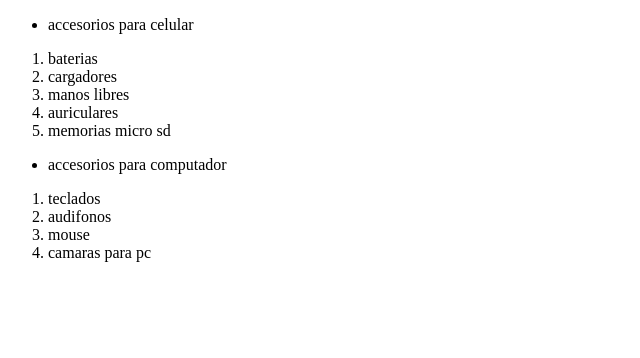
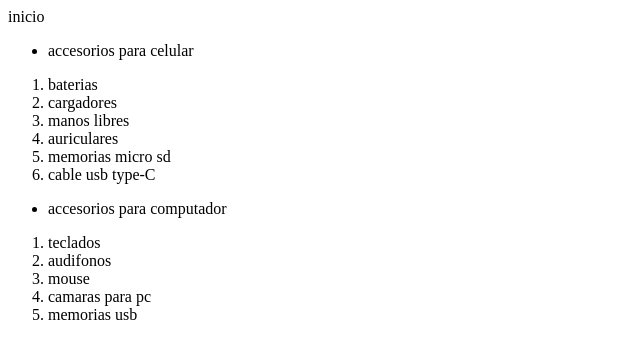
Before and after one commit to Quineddie/mirepo, a plain HTML site: page index.html in a window 1280 px wide. Shown: the whole page, without its empty margins (0-640 px from the left). Drawn offline with Linux system fonts and the light colour scheme.

Commit message:
cambios archivo de texto

```diff
--- a/index.html
+++ b/index.html
@@ -9,7 +9,7 @@
     <link rel="stylesheet" href="./css/style.css"
 <body>
     <header>
-        <nav></nav>
+        <nav>inicio</nav>
     </header>
     <main>
         <section>
@@ -23,6 +23,7 @@
             <li>manos libres</li>
             <li>auriculares</li>
             <li>memorias micro sd</li>
+            <li>cable usb type-C</li>
         </ol>
         <ul>
             <li>accesorios para computador</li>
@@ -30,8 +31,9 @@
         <ol>
             <li>teclados</li>
             <li>audifonos</li>
-             <li>mouse</li>
+            <li>mouse</li>
             <li>camaras para pc</li>
+            <li>memorias usb</li>
     </ol>
     </main>
     <footer></footer>
```
Also changed, not shown: clases.txt.
